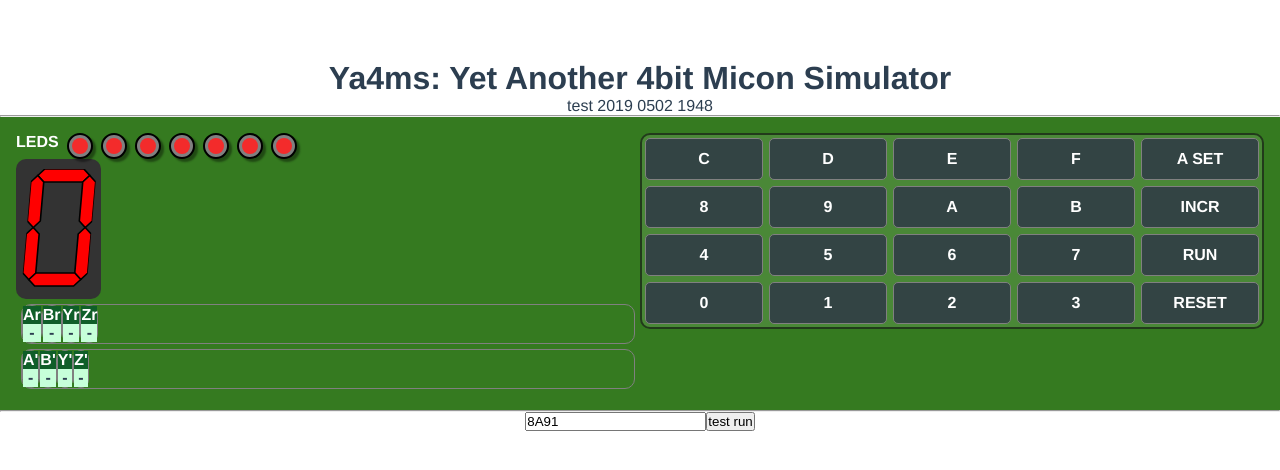
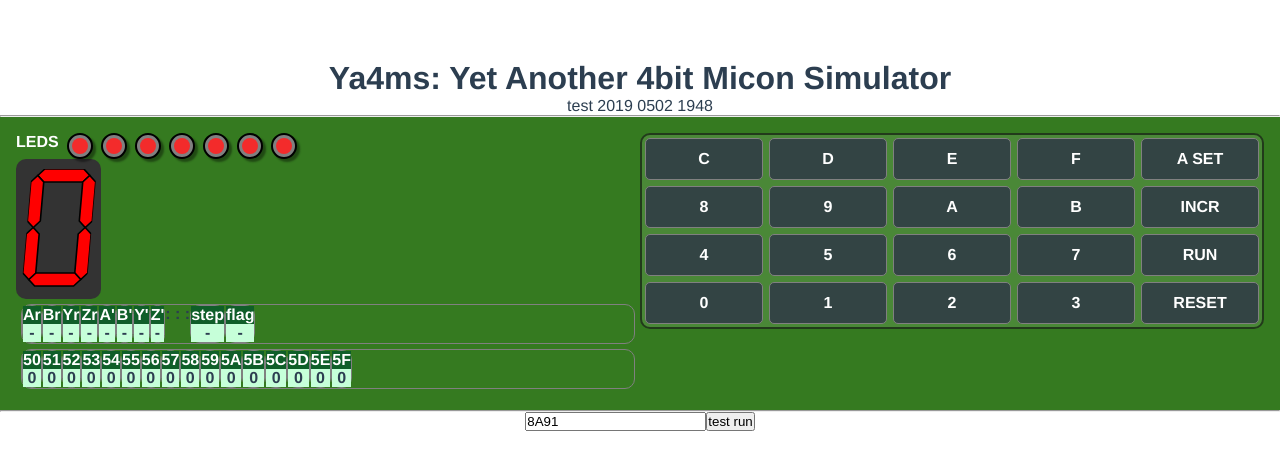
Before and after one commit to nonchang-net/Ya4ms, a Vue app: page / in a window 1280 px wide. Shown: the top 470 px of the page. Built offline with nearby package versions, Linux system fonts and the light colour scheme.

Commit message:
DumpViewにメモリ表示とstep、フラグ追補。メモリ系命令のテスト追加、Timer Call実装

```diff
--- a/src/components/DumpView/DumpView.vue
+++ b/src/components/DumpView/DumpView.vue
@@ -1,3 +1,10 @@
+<!--
+
+# レジスタ・メモリ状況の表示UI
+
+- ぶっちゃけもっといい書き方があると思うけど改修保留中
+
+-->
 <template>
 	<div class="dump">
 		<div class="column">
@@ -33,9 +40,6 @@
 					{{ z }}
 				</div>
 			</div>
-		</div>
-
-		<div class="column">
 			<div class="row">
 				<div class="header">
 					A'
@@ -68,6 +72,156 @@
 					{{ z2 }}
 				</div>
 			</div>
+
+			<div> : : : </div>
+
+			<div class="row">
+				<div class="header">
+					step
+				</div>
+				<div class="value">
+					{{ step }}
+				</div>
+			</div>
+			<div class="row">
+				<div class="header">
+					flag
+				</div>
+				<div class="value">
+					{{ flag }}
+				</div>
+			</div>
+		</div>
+
+		<div class="column">
+			<div class="row">
+				<div class="header">
+					50
+				</div>
+				<div class="value">
+					{{ memory[0] }}
+				</div>
+			</div>
+			<div class="row">
+				<div class="header">
+					51
+				</div>
+				<div class="value">
+					{{ memory[1] }}
+				</div>
+			</div>
+			<div class="row">
+				<div class="header">
+					52
+				</div>
+				<div class="value">
+					{{ memory[2] }}
+				</div>
+			</div>
+			<div class="row">
+				<div class="header">
+					53
+				</div>
+				<div class="value">
+					{{ memory[3] }}
+				</div>
+			</div>
+			<div class="row">
+				<div class="header">
+					54
+				</div>
+				<div class="value">
+					{{ memory[4] }}
+				</div>
+			</div>
+			<div class="row">
+				<div class="header">
+					55
+				</div>
+				<div class="value">
+					{{ memory[5] }}
+				</div>
+			</div>
+			<div class="row">
+				<div class="header">
+					56
+				</div>
+				<div class="value">
+					{{ memory[6] }}
+				</div>
+			</div>
+			<div class="row">
+				<div class="header">
+					57
+				</div>
+				<div class="value">
+					{{ memory[7] }}
+				</div>
+			</div>
+			<div class="row">
+				<div class="header">
+					58
+				</div>
+				<div class="value">
+					{{ memory[8] }}
+				</div>
+			</div>
+			<div class="row">
+				<div class="header">
+					59
+				</div>
+				<div class="value">
+					{{ memory[9] }}
+				</div>
+			</div>
+			<div class="row">
+				<div class="header">
+					5A
+				</div>
+				<div class="value">
+					{{ memory[0xA] }}
+				</div>
+			</div>
+			<div class="row">
+				<div class="header">
+					5B
+				</div>
+				<div class="value">
+					{{ memory[0xB] }}
+				</div>
+			</div>
+			<div class="row">
+				<div class="header">
+					5C
+				</div>
+				<div class="value">
+					{{ memory[0xC] }}
+				</div>
+			</div>
+			<div class="row">
+				<div class="header">
+					5D
+				</div>
+				<div class="value">
+					{{ memory[0xD] }}
+				</div>
+			</div>
+			<div class="row">
+				<div class="header">
+					5E
+				</div>
+				<div class="value">
+					{{ memory[0xE] }}
+				</div>
+			</div>
+			<div class="row">
+				<div class="header">
+					5F
+				</div>
+				<div class="value">
+					{{ memory[0xF] }}
+				</div>
+			</div>
 		</div>
 	</div>
 </template>
@@ -75,12 +229,18 @@
 
 <script lang="ts">
 import { Component, Prop, Vue } from 'vue-property-decorator';
-import { DumpFormat } from '../../pureTypeScriptSrc/gmc4/State';
+import { DumpFormat, RegisterSet } from '../../pureTypeScriptSrc/gmc4/State';
 
 @Component
 export default class DumpView extends Vue {
 
 	private dumps?: DumpFormat | null = null;
+	private memoryArray: Uint8Array = new Uint8Array(16);
+
+	// こうかけたらいいのかな……でも未初期化時の表示方法に悩む。。
+	// public get register(): RegisterSet {
+	// 	return this.dumps == null ? '-' : this.dumps.registers.a.toString(16);
+	// }
 
 	public get a(): string {
 		return this.dumps == null ? '-' : this.dumps.registers.a.toString(16);
@@ -114,8 +274,21 @@ export default class DumpView extends Vue {
 		return this.dumps == null ? '-' : this.dumps.registers2.z.toString(16);
 	}
 
+	public get step(): string {
+		return this.dumps == null ? '-' : this.dumps.states.step.toString(16);
+	}
+
+	public get flag(): string {
+		return this.dumps == null ? '-' : this.dumps.states.flag.toString();
+	}
+
+	public get memory(): Uint8Array {
+		return this.memoryArray;
+	}
+
 	public Set(dumps: DumpFormat): void {
 		this.dumps = dumps;
+		this.memoryArray = dumps.memory;
 	}
 }
 
--- a/src/pureTypeScriptSrc/gmc4/Enums.ts
+++ b/src/pureTypeScriptSrc/gmc4/Enums.ts
@@ -42,7 +42,7 @@ export const enum Calls {
 	BeepShort, // サウンド: ショート音
 	BeepLong, // サウンド: ロング音
 	PlaySound, // サウンド: Arの音階の音
-	TIMR, // タイマー: (Ar+1)x0.1sec待つ
+	Timer = 0xC, // タイマー: (Ar+1)x0.1sec待つ
 	DSPR, // 表示: (E)→2進LED[0:3],(F)→2進LED[4:6]
 	DEMminus, // DEC((Y)-Ar)→(Y),Y--
 	DEMplus,  // DEC((Y)+Ar)→(Y),Y--
--- a/src/pureTypeScriptSrc/gmc4/State.ts
+++ b/src/pureTypeScriptSrc/gmc4/State.ts
@@ -92,7 +92,7 @@ export default class State {
 	}
 
 	// ワンステップ実行
-	public Step(): number {
+	public async Step(): Promise<number> {
 
 		switch (this.GetNextCode()) {
 
@@ -203,7 +203,7 @@ export default class State {
 				if (this.program.length < this.step + 1 ) {
 					return States.operandNotEnough;
 				}
-				this.Call(this.GetNextCode());
+				await this.Call(this.GetNextCode());
 				break;
 
 			case Ops.Jump: // 0xF: JUMP
@@ -239,7 +239,7 @@ export default class State {
 		return code;
 	}
 
-	private Call(code: number): void {
+	private async Call(code: number) {
 		switch (code) {
 
 			// 表示・サウンド関係はそのままフラグ立ててコールバックを呼ぶ
@@ -283,7 +283,8 @@ export default class State {
 				this.registers.a = Math.floor(this.registers.a / 2);
 				break;
 
-			case 0xC: // 0xC: Timer TODO: - これどうしよう？ async/await案件か、それとも？
+			case Calls.Timer: // 0xC: Timer
+				await Utils.Sleep((this.registers.a+1) * 100);
 				break;
 
 			case 0xD: // 0xD: DSPR TODO:
--- a/src/pureTypeScriptSrc/gmc4/Utils.ts
+++ b/src/pureTypeScriptSrc/gmc4/Utils.ts
@@ -7,4 +7,8 @@ export default class Utils {
 	public static RoundTo4Bit(num: number): number {
 		return num &= ~0xfff0;
 	}
+
+	public static async Sleep(msec: number) : Promise<any> {
+		return new Promise(resolve => setTimeout(resolve, msec));
+	}
 }
--- a/src/pureTypeScriptSrc/gmc4/gmc4.ts
+++ b/src/pureTypeScriptSrc/gmc4/gmc4.ts
@@ -48,12 +48,12 @@ export default class GMC4 {
 
 	// UNDONE: コード列実行
 	// - 音再生、LED変更などアウトプットに当たる要素はコールバックでシステムコールをそのまま渡す想定
-	public Run(): void {
+	public async Run() {
 
 		// ループ実行
 		while (true) {
 			this.DoDumpCallback();
-			const currentState: States = this.state.Step();
+			const currentState: States = await this.state.Step();
 
 			switch (currentState) {
 
```
Also changed, not shown: 1 other file (tests, documents, lock files or other folders).
